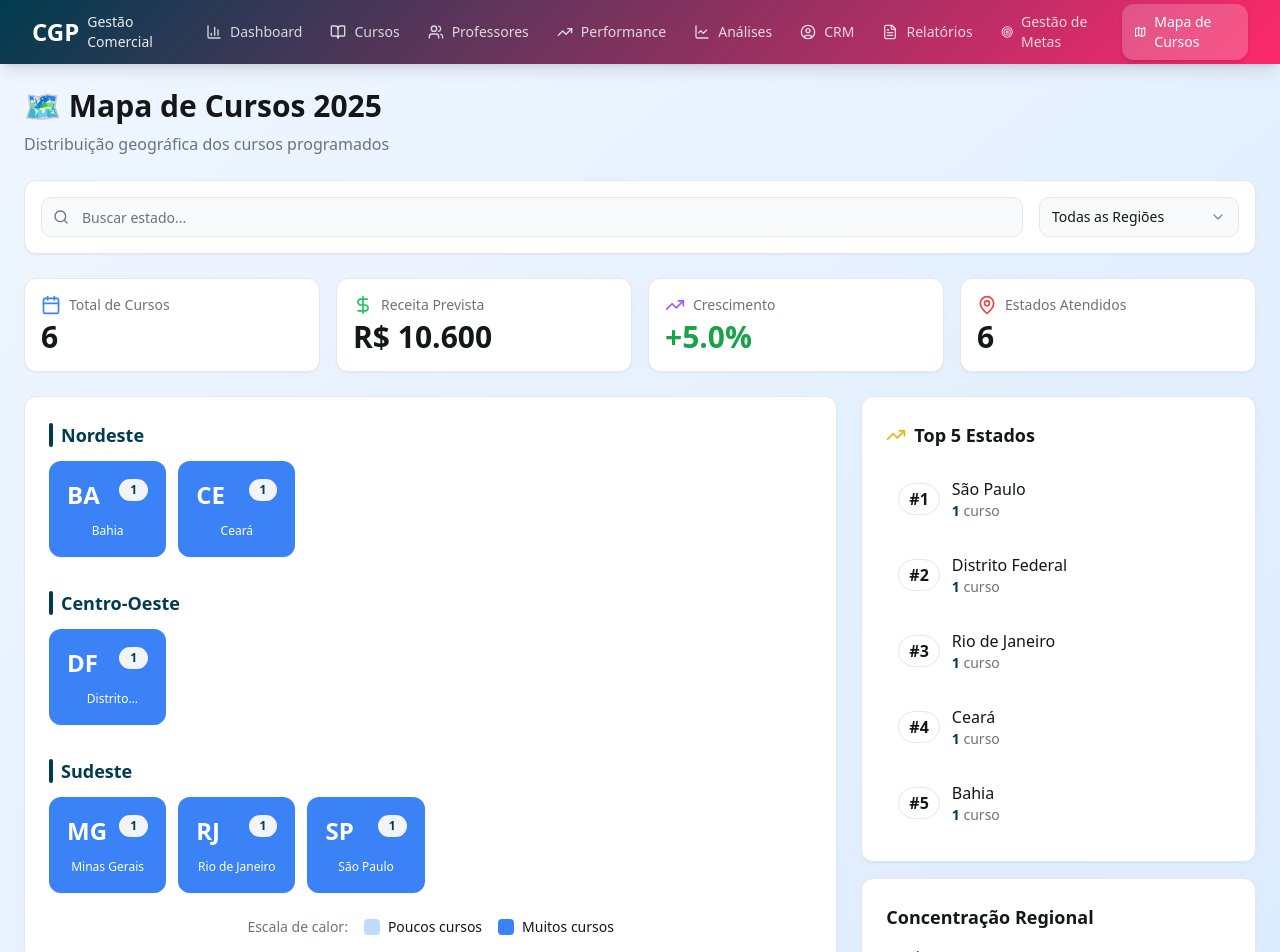
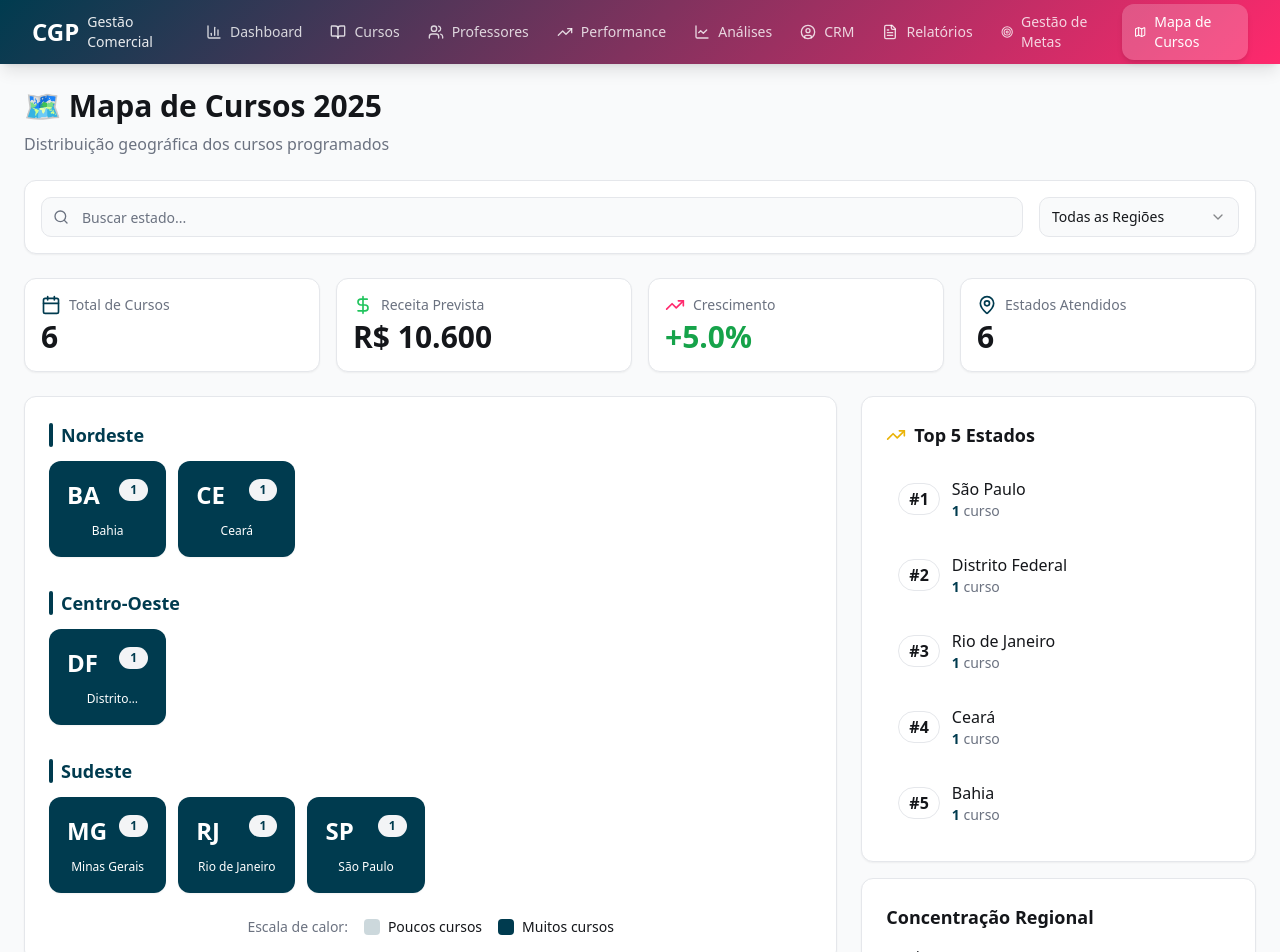
Before and after one commit to patriknazario/sync-star-repo, a React (Vite) app: page /mapa-cursos in a window 1280 px wide. Shown: the top 952 px of the page. Built offline with nearby package versions, Linux system fonts and the light colour scheme; the HTML template or start-up script is replaced by a standard one.

Commit message:
Refactor: Apply system colors and remove button

```diff
--- a/src/components/mapa/EstadoCard.tsx
+++ b/src/components/mapa/EstadoCard.tsx
@@ -21,20 +21,20 @@ export function EstadoCard({
   // Calcular intensidade da cor (0-1)
   const intensity = maxCursos > 0 ? totalCursos / maxCursos : 0;
 
-  // Gradiente de azul baseado na intensidade
+  // Gradiente de primary baseado na intensidade
   const getBackgroundColor = () => {
-    if (totalCursos === 0) return 'bg-gray-100 dark:bg-gray-800';
-    if (intensity < 0.2) return 'bg-blue-100 dark:bg-blue-950';
-    if (intensity < 0.4) return 'bg-blue-200 dark:bg-blue-900';
-    if (intensity < 0.6) return 'bg-blue-300 dark:bg-blue-800';
-    if (intensity < 0.8) return 'bg-blue-400 dark:bg-blue-700';
-    return 'bg-blue-500 dark:bg-blue-600';
+    if (totalCursos === 0) return 'bg-muted';
+    if (intensity < 0.2) return 'bg-primary/10';
+    if (intensity < 0.4) return 'bg-primary/30';
+    if (intensity < 0.6) return 'bg-primary/50';
+    if (intensity < 0.8) return 'bg-primary/70';
+    return 'bg-primary';
   };
 
   const getTextColor = () => {
     if (totalCursos === 0) return 'text-muted-foreground';
-    if (intensity < 0.6) return 'text-gray-900 dark:text-gray-100';
-    return 'text-white';
+    if (intensity < 0.6) return 'text-foreground';
+    return 'text-primary-foreground';
   };
 
   return (
--- a/src/components/mapa/EstadoModal.tsx
+++ b/src/components/mapa/EstadoModal.tsx
@@ -208,10 +208,6 @@ export function EstadoModal({
                         className="h-2"
                       />
                     </div>
-
-                    <Button className="w-full mt-3" variant="outline" size="sm">
-                      Link de Inscrição
-                    </Button>
                   </Card>
                 );
               })}
--- a/src/pages/MapaCursos.tsx
+++ b/src/pages/MapaCursos.tsx
@@ -188,7 +188,7 @@ export default function MapaCursos() {
   const estadoSelecionado = selectedState ? estadosData.get(selectedState) : null;
 
   return (
-    <div className="min-h-screen bg-gradient-to-br from-blue-50 to-blue-100 dark:from-gray-900 dark:to-gray-800 p-6">
+    <div className="min-h-screen bg-background p-6">
       <div className="max-w-7xl mx-auto space-y-6">
         {/* Header */}
         <div className="space-y-2">
@@ -226,7 +226,7 @@ export default function MapaCursos() {
         <div className="grid grid-cols-1 md:grid-cols-2 lg:grid-cols-4 gap-4">
           <Card className="p-4">
             <div className="flex items-center gap-2 mb-1">
-              <Calendar className="h-5 w-5 text-blue-500" />
+              <Calendar className="h-5 w-5 text-primary" />
               <p className="text-sm text-muted-foreground">Total de Cursos</p>
             </div>
             <p className="text-3xl font-bold">{metricas.totalCursos}</p>
@@ -234,7 +234,7 @@ export default function MapaCursos() {
 
           <Card className="p-4">
             <div className="flex items-center gap-2 mb-1">
-              <DollarSign className="h-5 w-5 text-green-500" />
+              <DollarSign className="h-5 w-5 text-success" />
               <p className="text-sm text-muted-foreground">Receita Prevista</p>
             </div>
             <p className="text-3xl font-bold">{formatCurrency(metricas.receitaTotal)}</p>
@@ -242,7 +242,7 @@ export default function MapaCursos() {
 
           <Card className="p-4">
             <div className="flex items-center gap-2 mb-1">
-              <TrendingUp className="h-5 w-5 text-purple-500" />
+              <TrendingUp className="h-5 w-5 text-accent" />
               <p className="text-sm text-muted-foreground">Crescimento</p>
             </div>
             <p className="text-3xl font-bold text-green-600">{metricas.crescimento}%</p>
@@ -250,7 +250,7 @@ export default function MapaCursos() {
 
           <Card className="p-4">
             <div className="flex items-center gap-2 mb-1">
-              <MapPin className="h-5 w-5 text-red-500" />
+              <MapPin className="h-5 w-5 text-primary" />
               <p className="text-sm text-muted-foreground">Estados Atendidos</p>
             </div>
             <p className="text-3xl font-bold">{metricas.estadosAtendidos}</p>
@@ -273,11 +273,11 @@ export default function MapaCursos() {
               <div className="flex items-center justify-center gap-4 mt-6 text-sm">
                 <span className="text-muted-foreground">Escala de calor:</span>
                 <div className="flex items-center gap-2">
-                  <div className="w-4 h-4 rounded bg-blue-200 dark:bg-blue-950" />
+                  <div className="w-4 h-4 rounded bg-primary/20" />
                   <span>Poucos cursos</span>
                 </div>
                 <div className="flex items-center gap-2">
-                  <div className="w-4 h-4 rounded bg-blue-500 dark:bg-blue-600" />
+                  <div className="w-4 h-4 rounded bg-primary" />
                   <span>Muitos cursos</span>
                 </div>
               </div>
```
